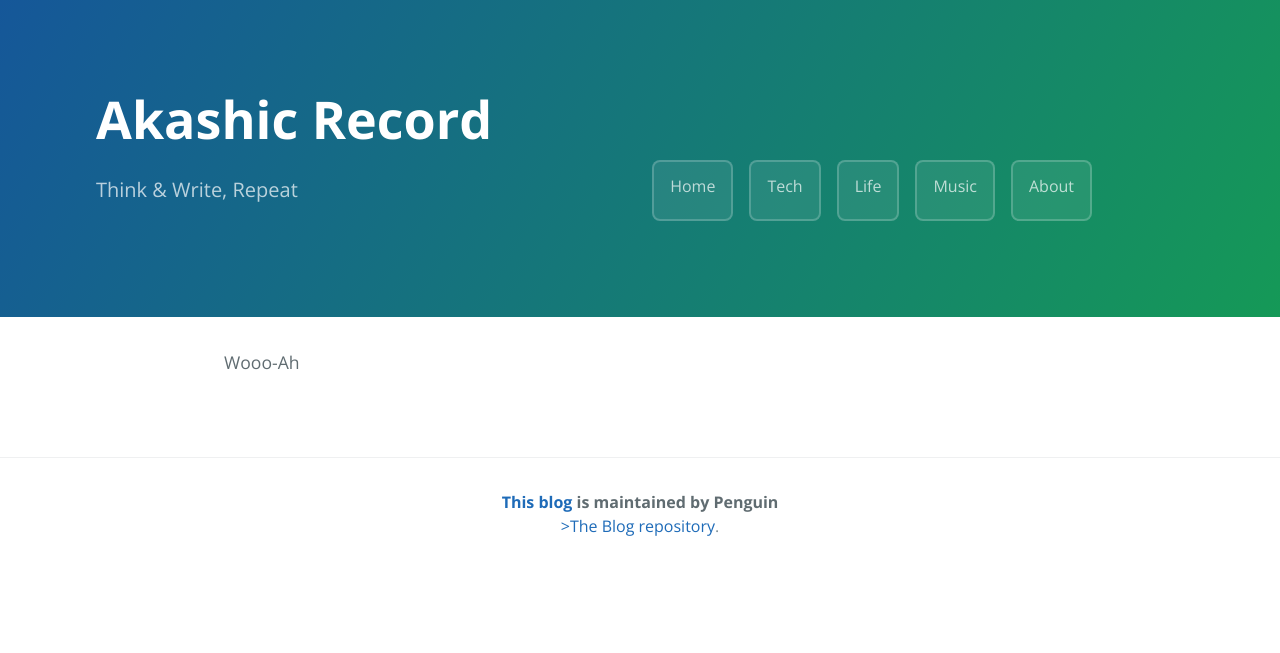
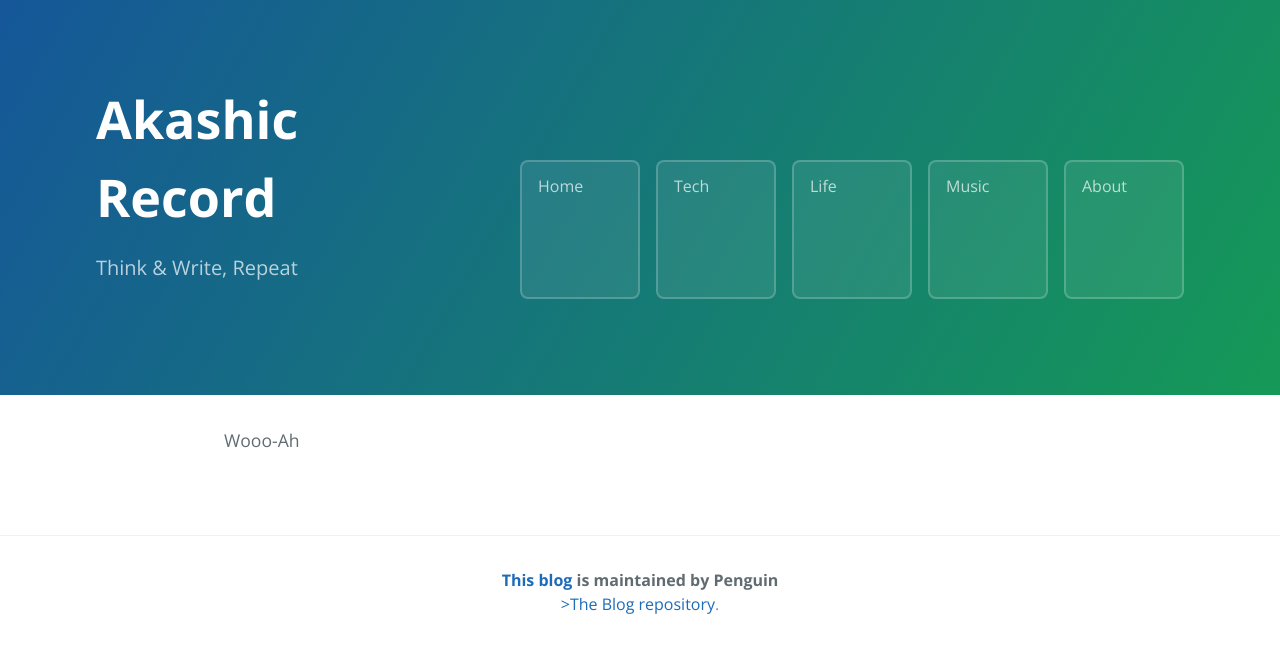
Before and after one commit to sivese/sivese.github.io, a Jekyll site: the page built from index.md, in a window 1280 px wide. Shown: the top 653 px of the page. Built offline with Jekyll 4.4.1, drawn with Linux system fonts in a browser that asks for light colours.

Commit message:
Update akashic.scss

```diff
--- a/_sass/akashic.scss
+++ b/_sass/akashic.scss
@@ -307,7 +307,10 @@ a {
   display: flex;
   margin-top: 5rem;
   margin-left: 10rem;
-  width: 7.5rem;
+
+  .btn {
+    width: 7.5rem;
+  }
 }
 
 .blog-name {
```
